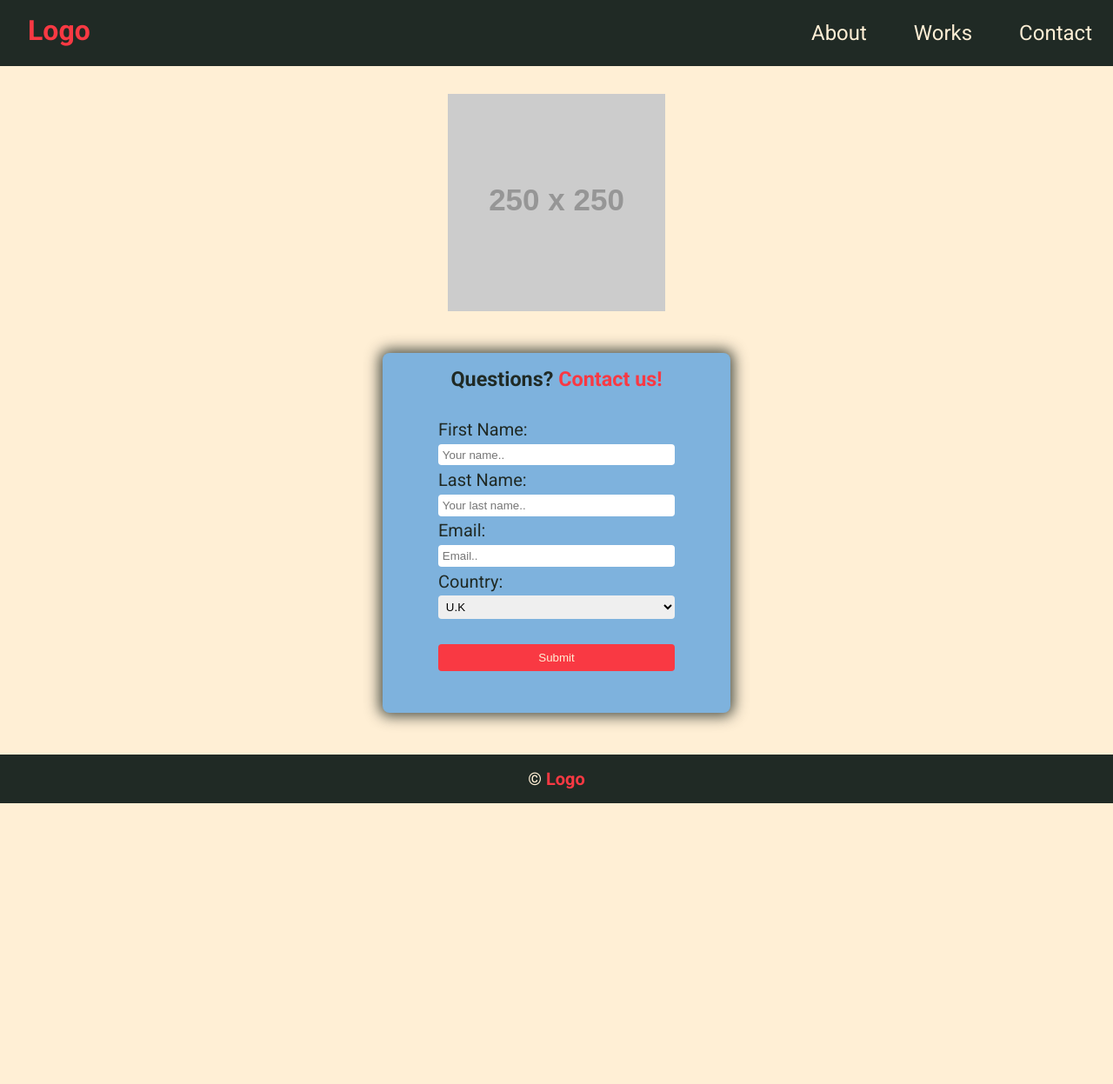
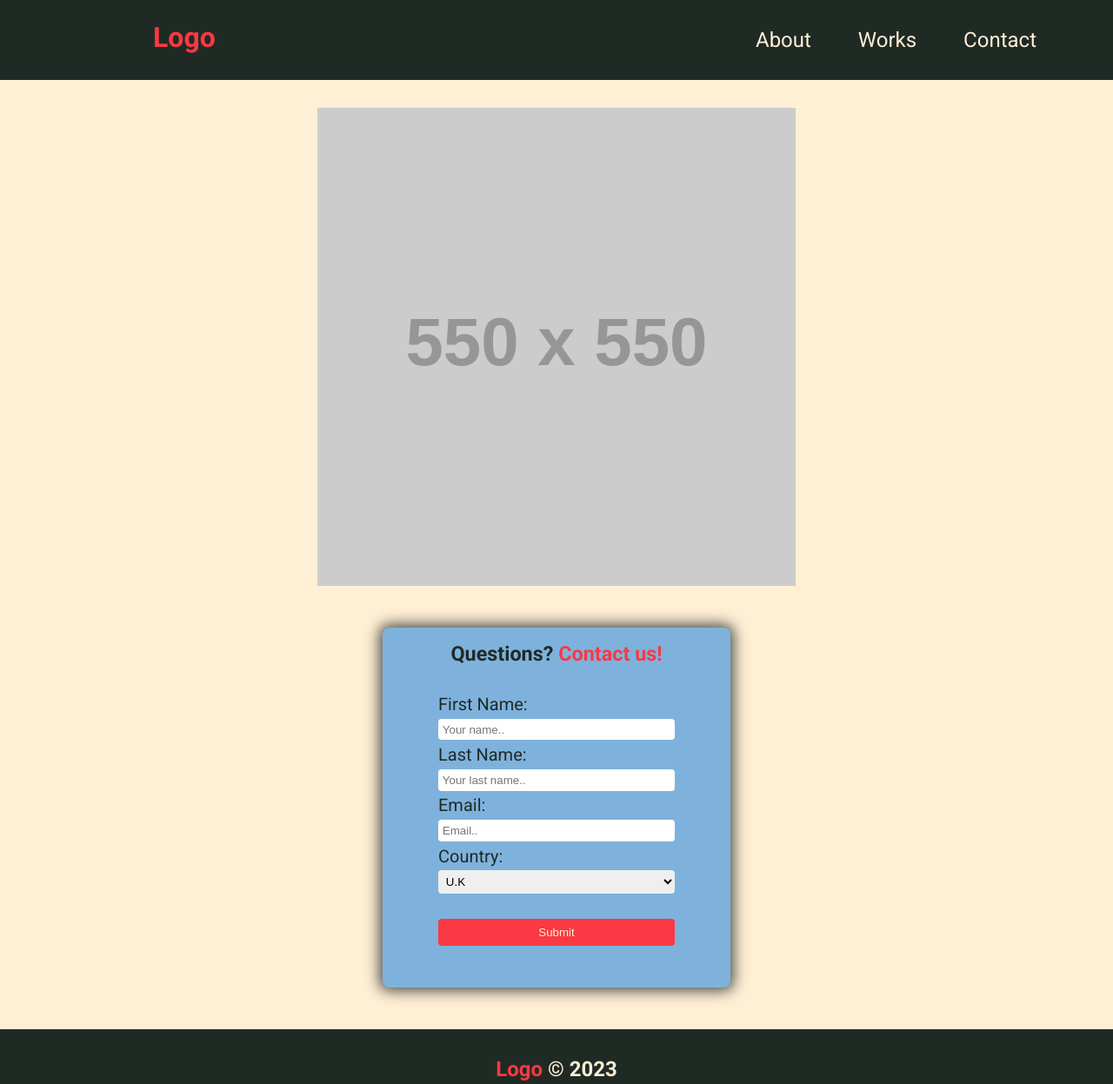
Before and after one commit to SebZG/Landing-Page, a plain HTML site: page index.html in a window 1280 px wide. Shown: the whole page at 87% size. Before the commit the page ends 924 px from the top, so only its background shows below. Drawn offline with Linux system fonts and the light colour scheme; placeholder pictures from the web are drawn by us.

Commit message:
tweaked paddings/margins in header/footer

```diff
--- a/assets/styles.css
+++ b/assets/styles.css
@@ -1,4 +1,8 @@
 @import url("https://fonts.googleapis.com/css2?family=Roboto:wght@300;400;500;700&display=swap");
+
+html {
+	scroll-behavior: smooth;
+}
 
 * {
 	margin: 0;
@@ -13,15 +17,15 @@ body {
 
 header {
 	background-color: #202a25;
-	/* padding: 1rem;	 */
+	padding: 0.5rem 5%;
 	display: flex;
 	flex-direction: row;
 	justify-content: space-between;
 }
 
-header h1 {
+.logo-header {
 	color: #f93943;
-	padding: 1rem 1rem 1rem 2rem;
+	padding: 1rem 1rem 1rem 7rem;
 }
 
 ul {
@@ -105,13 +109,13 @@ input[type="submit"]:hover {
 
 footer {
 	background-color: #202a25;
-	padding: 1rem;
+	padding: 2rem;
 }
 
 footer h4 {
 	color: #ffefd5;
 	text-align: center;
-	font-size: 1.25em;
+	font-size: 1.5em;
 }
 
 .red {
--- a/index.html
+++ b/index.html
@@ -9,7 +9,7 @@
 
 	<body>
 		<header>
-			<h1>Logo</h1>
+			<h1 class="logo-header">Logo</h1>
 			<nav>
 				<ul>
 					<li><a href="">About</a></li>
@@ -21,7 +21,7 @@
 
 		<main>
 			<section class="landing-container">
-				<img class="img" src="https://placehold.jp/250x250.png" alt="" />
+				<img class="img" src="https://placehold.jp/550x550.png" alt="" />
 			</section>
 
 			<section class="form-container" id="contact">
@@ -53,7 +53,7 @@
 		</main>
 
 		<footer>
-			<h4>&copy; <span class="red">Logo</span></h4>
+			<h4><span class="red">Logo</span> &copy 2023</h4>
 		</footer>
 	</body>
 </html>
```
